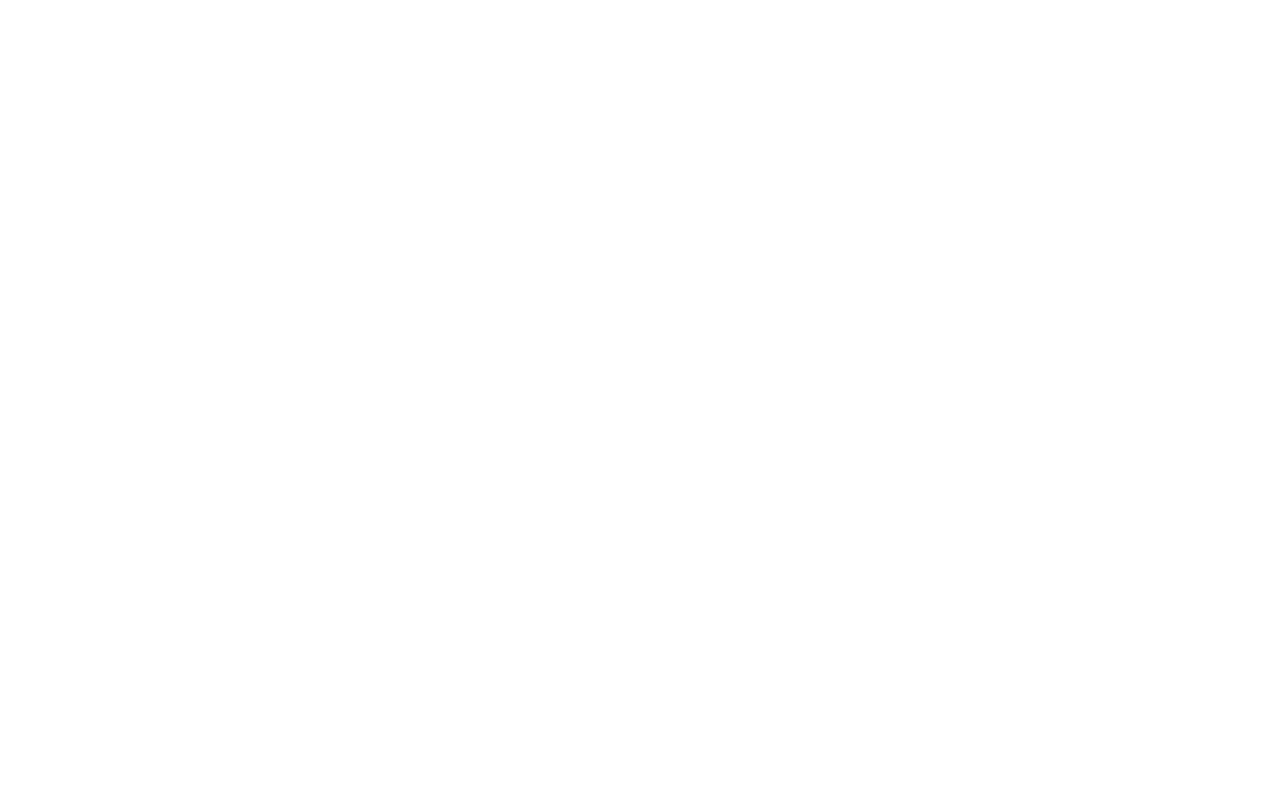
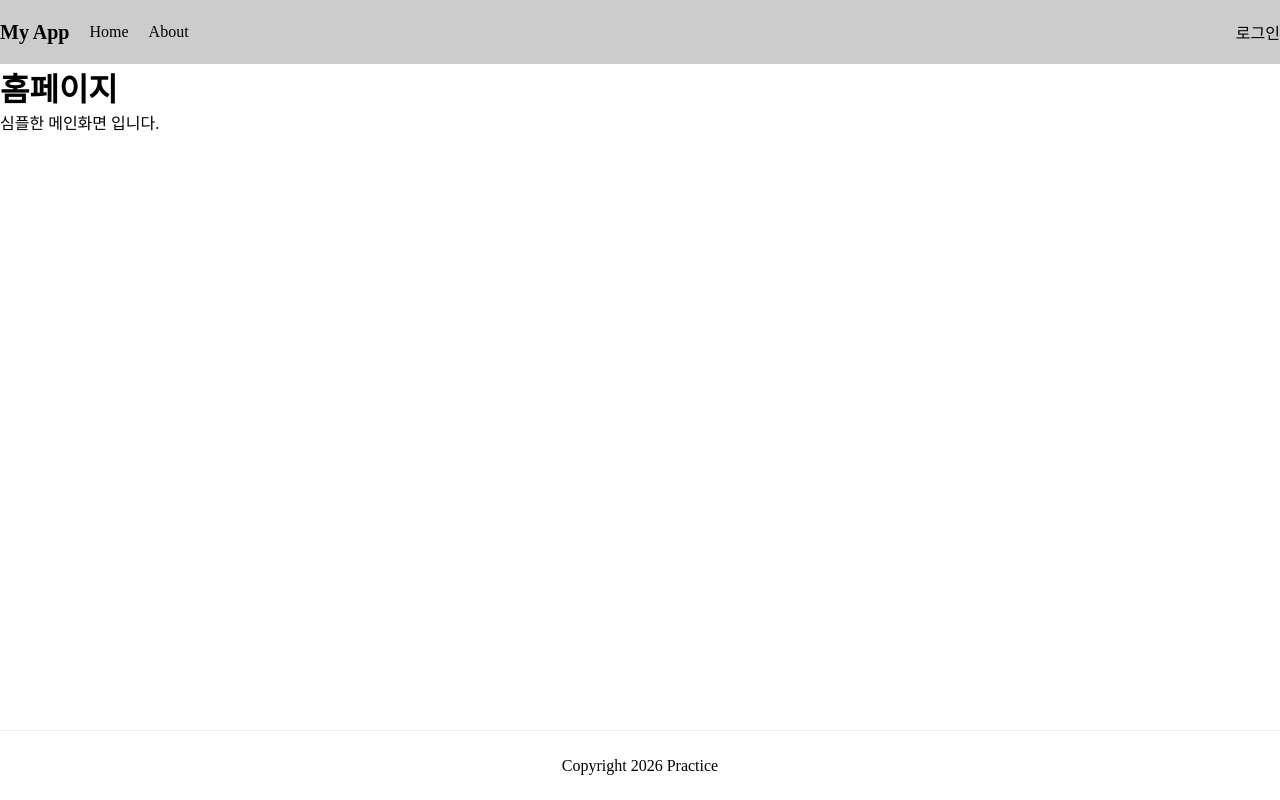
Before and after one commit to molang404/lecture-10-layout, a React (Vite) app: page / in a window 1280 px wide. Before the commit this address had no page. Built offline with nearby package versions, Linux system fonts and the light colour scheme.

Commit message:
중첩 라우팅 구현

```diff
--- a/src/App.tsx
+++ b/src/App.tsx
@@ -1,13 +1,14 @@
-import { BrowserRouter, Routes } from "react-router";
+import { RouterProvider } from "react-router";
+import GlobalStyle from "./GlobalStyle.ts";
+import {AppRouter} from "./router/AppRouter.tsx";
 
 function App() {
-  return (
-      <BrowserRouter>
-        <Routes>
-
-        </Routes>
-      </BrowserRouter>
-  );
+    return (
+        <>
+            <GlobalStyle />
+            <RouterProvider router={AppRouter()} />
+        </>
+    );
 }
 
 export default App;
--- /dev/null
+++ b/src/GlobalStyle.ts
@@ -0,0 +1,16 @@
+import { createGlobalStyle } from "styled-components";
+
+const GlobalStyle = createGlobalStyle`
+    * {
+        margin: 0;
+        padding: 0;
+        box-sizing: border-box;
+    }
+
+    a {
+        color: inherit;
+        text-decoration: none;
+    }
+`;
+
+export default GlobalStyle;
--- /dev/null
+++ b/src/components/Footer.tsx
@@ -0,0 +1,15 @@
+import styled from "styled-components";
+
+const Foot = styled.footer`
+    height: 70px;
+    border-top: 1px solid #eee;
+    display: flex;
+    align-items: center;
+    justify-content: center;
+`;
+
+function Footer() {
+    return <Foot>Copyright 2026 Practice</Foot>;
+}
+
+export default Footer;
--- /dev/null
+++ b/src/components/Header.tsx
@@ -0,0 +1,51 @@
+import styled from "styled-components";
+import { Link } from "react-router";
+
+const Head = styled.header`
+    height: 64px;
+    display: flex;
+    justify-content: space-between;
+    align-items: center;
+    background-color: #ccc;
+`;
+
+const NavLeft = styled.div`
+    display: flex;
+    gap: 20px;
+    align-items: center;
+`;
+
+const Logo = styled.div`
+    font-size: 20px;
+    font-weight: 700;
+`;
+
+const Nav = styled.nav`
+    display: flex;
+    gap: 20px;
+`;
+
+const NavRight = styled.div`
+    display: flex;
+    gap: 20px;
+    align-items: center;
+`;
+
+function Header() {
+    return (
+        <Head>
+            <NavLeft>
+                <Logo>My App</Logo>
+                <Nav>
+                    <Link to={"/"}>Home</Link>
+                    <Link to={"/about"}>About</Link>
+                </Nav>
+            </NavLeft>
+            <NavRight>
+                <Link to={"/auth/login"}>로그인</Link>
+            </NavRight>
+        </Head>
+    );
+}
+
+export default Header;
--- /dev/null
+++ b/src/layouts/MainLayout.tsx
@@ -0,0 +1,28 @@
+import styled from "styled-components";
+import Header from "../components/Header.tsx";
+import { Outlet } from "react-router";
+import Footer from "../components/Footer.tsx";
+
+const Wrap = styled.div`
+    display: flex;
+    flex-direction: column;
+    min-height: 100dvh;
+`;
+
+const Main = styled.main`
+    flex: 1;
+`;
+
+function MainLayout() {
+    return (
+        <Wrap>
+            <Header />
+            <Main>
+                <Outlet />
+            </Main>
+            <Footer />
+        </Wrap>
+    );
+}
+
+export default MainLayout;
--- /dev/null
+++ b/src/pages/About.tsx
@@ -0,0 +1,10 @@
+function About() {
+    return (
+        <>
+            <h1>About</h1>
+            <p>심플한 About 페이지 입니다.</p>
+        </>
+    );
+}
+
+export default About;
--- /dev/null
+++ b/src/pages/Home.tsx
@@ -0,0 +1,10 @@
+function Home() {
+    return (
+        <>
+            <h1>홈페이지</h1>
+            <p>심플한 메인화면 입니다.</p>
+        </>
+    );
+}
+
+export default Home;
--- /dev/null
+++ b/src/pages/LogIn.tsx
@@ -0,0 +1,5 @@
+function LogIn() {
+    return <>로그인 화면 입니다.</>
+}
+
+export default LogIn;
--- /dev/null
+++ b/src/router/AppRouter.tsx
@@ -0,0 +1,28 @@
+import  { createBrowserRouter, type RouteObject } from "react-router";
+import MainLayout from "../layouts/MainLayout.tsx";
+import Home from "../pages/Home.tsx";
+import About from "../pages/About.tsx";
+import LogIn from "../pages/LogIn.tsx";
+
+export const AppRouter = () => {
+    // 사용자 권한.       => 일반 사용자, 관리자
+    //      회원 관리 => /admin/users/list
+    // 이 관리 기능은 Javascript로 접근을 해야함. 그래서 이 방식을 제공하고 있음.
+    // (이 방식이 react-router가 권장하는 방식)
+    const routes: RouteObject[] = [
+        {
+            element: <MainLayout />,
+            path: "/",
+            children: [
+                { index: true, element: <Home /> },
+                { path: "about", element: <About /> },
+            ],
+        },
+        {
+            path: "/auth/login",
+            element: <LogIn />
+        },
+    ];
+
+    return createBrowserRouter(routes);
+};
```
